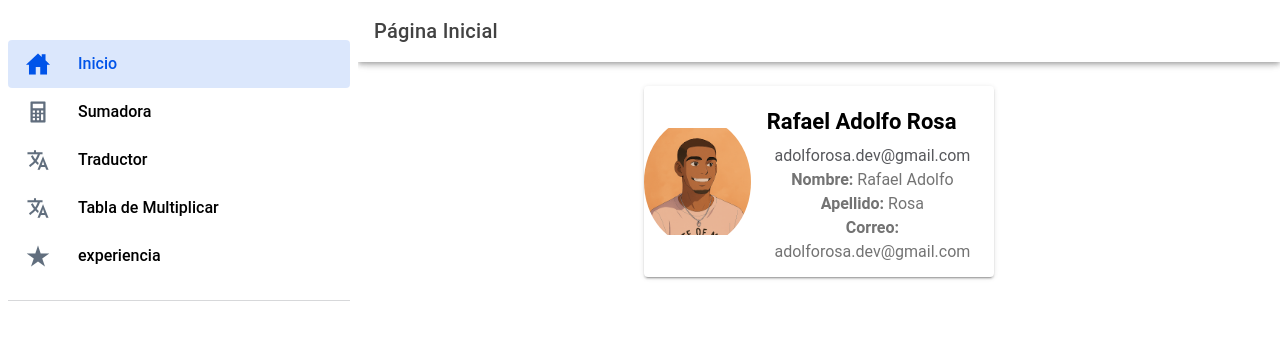
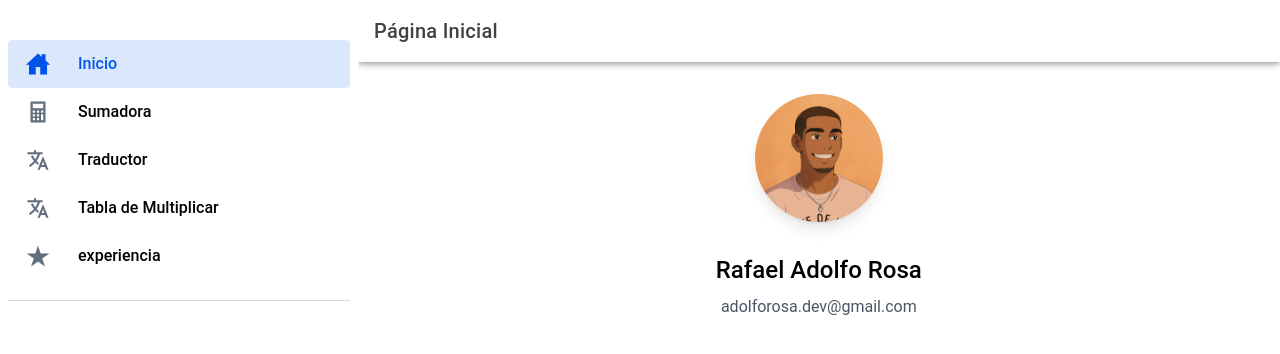
Before and after one commit to Ipambe/perfil-app, a React (Vite) app: page / in a window 1280 px wide. Shown: the top 354 px of the page. Built offline with nearby package versions, Linux system fonts and the light colour scheme.

Commit message:
Cambiando estilos

```diff
--- a/index.html
+++ b/index.html
@@ -3,10 +3,7 @@
   <head>
     <meta charset="utf-8" />
     <title>Ionic App</title>
-    <link
-      rel="stylesheet"
-      href="./src/global.css"
-    />
+
     <base href="/" />
 
     <meta
@@ -50,6 +47,10 @@
       name="apple-mobile-web-app-status-bar-style"
       content="black"
     />
+    <link
+      rel="stylesheet"
+      href="./src/global.css"
+    />
   </head>
   <body>
     <div id="root"></div>
--- a/src/pages/Inicio.tsx
+++ b/src/pages/Inicio.tsx
@@ -1,52 +1,21 @@
-import {
-  IonCard,
-  IonCardContent,
-  IonImg,
-  IonListHeader,
-  IonNote
-} from '@ionic/react'
 import { Header } from '../components/Header'
 
 export const Inicio = () => {
   return (
     <div>
       <Header title='Página Inicial' />
-      <div className='flex flex-col items-center justify-center p-6'>
-        <IonCard
-          className='profile-card mb-8'
-          style={{ maxWidth: 350 }}
-        >
-          <IonImg
-            className='profile-image'
-            src='/adolfo.png'
-            alt='Foto de Rafael Adolfo Rosa'
-            style={{
-              width: 128,
-              height: 128,
-              borderRadius: '50%',
-              margin: '24px auto 0 auto'
-            }}
-          />
-          <IonCardContent className='text-center'>
-            <IonListHeader
-              style={{ fontSize: 22, fontWeight: 600, marginBottom: 8 }}
-            >
-              Rafael Adolfo Rosa
-            </IonListHeader>
-            <IonNote
-              style={{ display: 'block', fontSize: 16, marginBottom: 8 }}
-            >
-              adolforosa.dev@gmail.com
-            </IonNote>
-            <div style={{ fontSize: 16 }}>
-              <strong>Nombre:</strong> Rafael Adolfo
-              <br />
-              <strong>Apellido:</strong> Rosa
-              <br />
-              <strong>Correo:</strong> adolforosa.dev@gmail.com
-            </div>
-          </IonCardContent>
-        </IonCard>
+      <div className='flex flex-col items-center mt-8'>
+        <img
+          src='/adolfo.png'
+          alt='Rafael Adolfo Rosa'
+          className='aspect-square w-32 rounded-full object-cover mb-4 shadow-lg'
+        />
+        <h2 className='text-2xl font-semibold mb-2 text-center'>
+          Rafael Adolfo Rosa
+        </h2>
+        <p className='text-gray-600 text-center break-all'>
+          adolforosa.dev@gmail.com
+        </p>
       </div>
     </div>
   )
--- a/src/pages/Sumadora.tsx
+++ b/src/pages/Sumadora.tsx
@@ -1,4 +1,3 @@
-import { IonButton, IonInput, IonTitle } from '@ionic/react'
 import { useState } from 'react'
 import { Header } from '../components/Header'
 
@@ -29,12 +28,20 @@ export const Sumadora = () => {
             onChange={(e) => setNum2(parseInt(e.target.value, 10))}
           />
         </div>
-
-        <IonButton onClick={buttonSumaHandler}>Sumar</IonButton>
-        <span>
-          <h2>Resultado: </h2>
-          <p>{isNaN(suma) ? 'Introduce dos números' : suma}</p>
-        </span>
+        <button
+          onClick={buttonSumaHandler}
+          className='bg-blue-500 hover:!bg-blue-600 !text-white !font-semibold !py-2 !px-6 !rounded-lg !shadow !transition !mb-4'
+        >
+          Sumar
+        </button>
+        <div className='bg-stone-900 rounded-lg shadow-md p-6 mt-4'>
+          <h2 className='text-lg font-semibold text-blue-400 mb-2'>
+            Resultado:
+          </h2>
+          <p className='text-green-400 font-mono text-xl'>
+            {isNaN(suma) ? 'Introduce dos números' : suma}
+          </p>
+        </div>
       </div>
     </div>
   )
--- a/src/pages/Tabla.tsx
+++ b/src/pages/Tabla.tsx
@@ -15,21 +15,27 @@ export const Tabla = () => {
             className='bg-stone-800 rounded-lg p-4 focus:outline-none ring-2 focus:ring-blue-500 ring-transparent transition'
             type='number'
             placeholder='Número para la tabla de multiplicar'
+            value={num > 0 ? num : ''}
             onChange={(e) => setNum(parseInt(e.target.value, 10))}
           />
         </div>
-
         <div>
-          <h2>
+          <h2 className='text-xl font-semibold mb-4 text-blue-400'>
             {num > 0
               ? `Tabla de multiplicar del ${num}:`
               : 'Introduce un número mayor a 0 para ver su tabla.'}
           </h2>
           {num > 0 && (
-            <ul>
+            <ul className='bg-stone-900 rounded-lg shadow-md divide-y divide-stone-700'>
               {tablaMultiplicar.map((resultado, index) => (
-                <li key={index}>
-                  {num} x {index + 1} = {resultado}
+                <li
+                  key={index}
+                  className='py-2 px-4 hover:bg-stone-800 transition flex items-center'
+                >
+                  <span className='font-mono text-stone-200'>
+                    {num} x {index + 1} ={' '}
+                    <strong className='text-green-400'>{resultado}</strong>
+                  </span>
                 </li>
               ))}
             </ul>
--- a/src/pages/Traductor.tsx
+++ b/src/pages/Traductor.tsx
@@ -19,10 +19,14 @@ export const Traductor = () => {
             onChange={(e) => setNum(parseInt(e.target.value, 10))}
           />
         </div>
-        <span>
-          <h2>Traducción:</h2>
-          <p>{traduccion}</p>
-        </span>
+        <div className='bg-stone-900 rounded-lg shadow-md p-6 pt-2 mt-4'>
+          <h2 className='text-lg font-semibold text-blue-400 mb-2'>
+            Traducción:
+          </h2>
+          <p className='text-green-400 font-mono text-xl break-words'>
+            {traduccion}
+          </p>
+        </div>
       </div>
     </div>
   )
```
